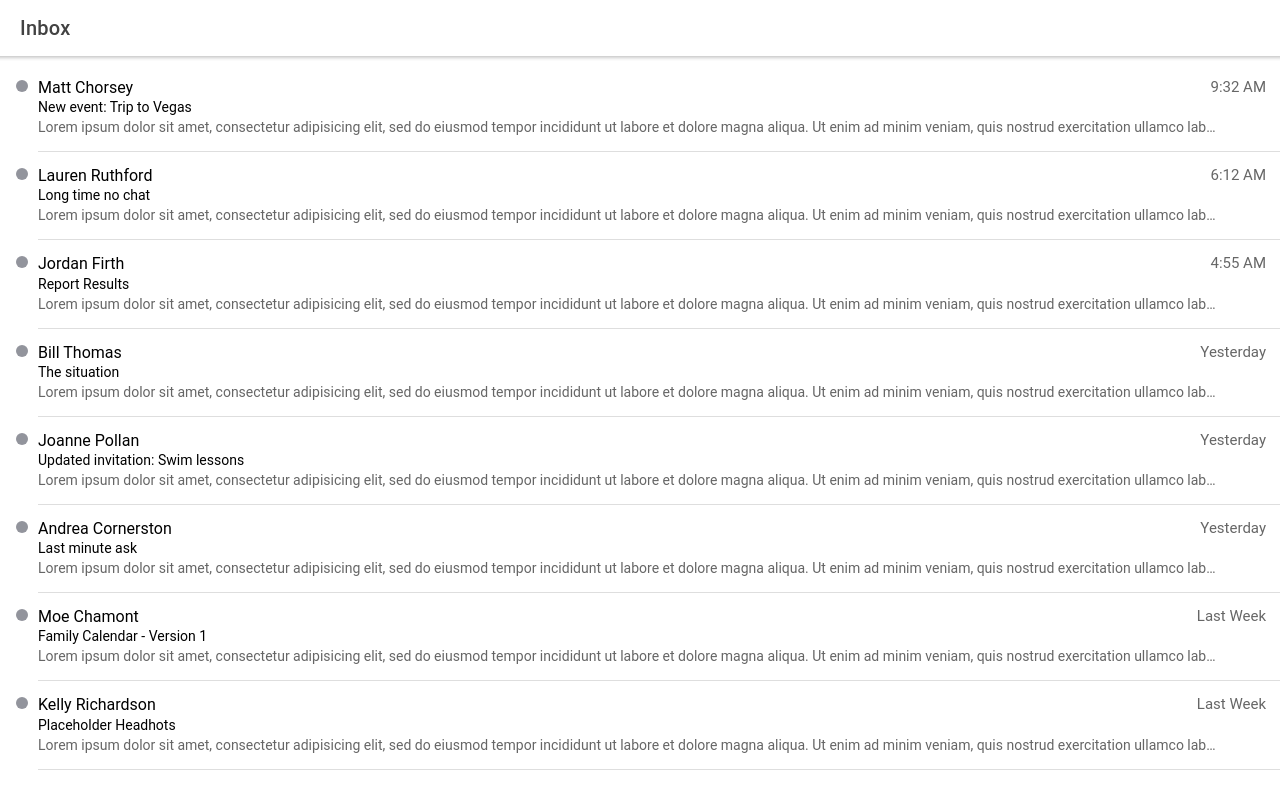
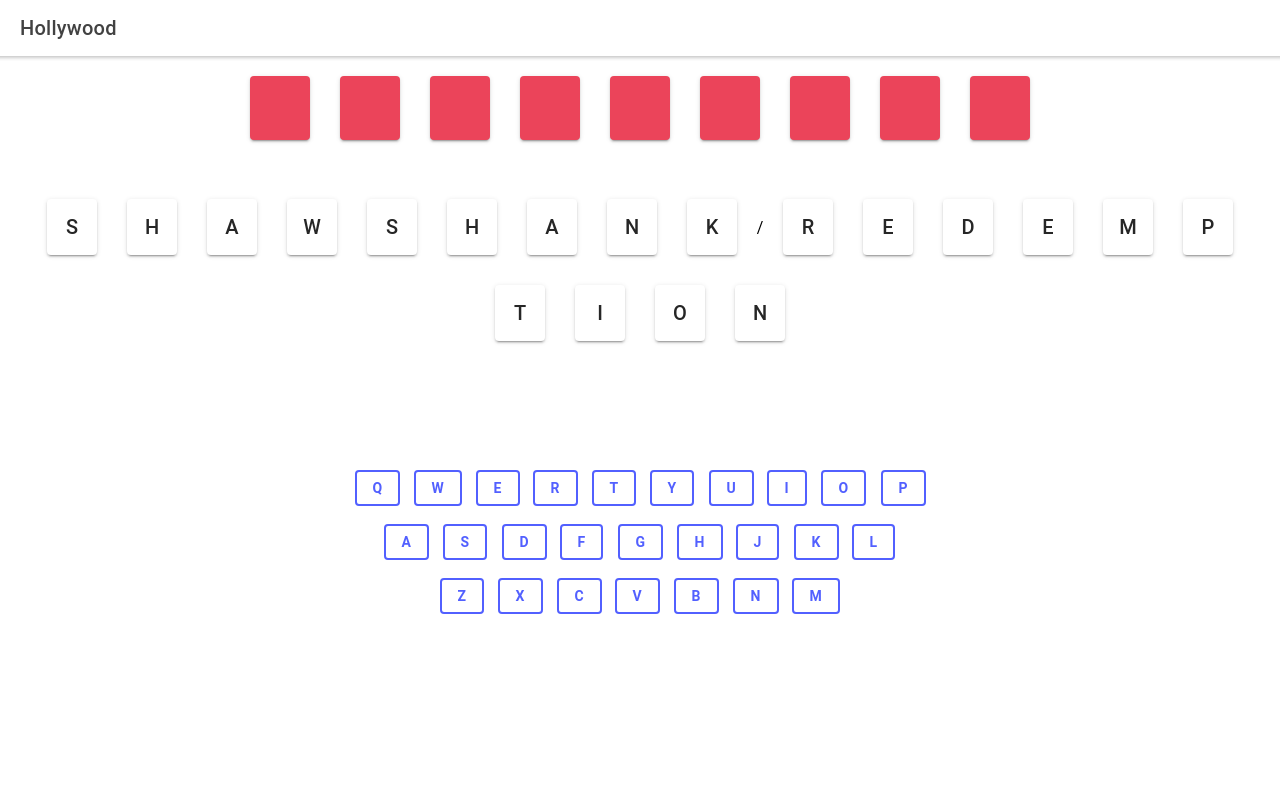
Before and after one commit to shekokar/hollywould, a React (Create React App) app: page /home in a window 1280 px wide. Shown: the top 792 px of the page. Built offline with nearby package versions, Linux system fonts and the light colour scheme.

Commit message:
progress

```diff
--- /dev/null
+++ b/src/components/Keyboard.tsx
@@ -0,0 +1,16 @@
+import React from 'react';
+import {IonGrid,IonCol, IonRow, IonButton} from '@ionic/react';
+
+
+export const Keyboard: React.FC = () => {
+  const letters = ['QWERTYUIOP','ASDFGHJKL','ZXCVBNM']
+  return (
+        <IonGrid >
+          {[...letters].map(row => <IonRow style={{display: 'flex', alignItems: 'center', justifyContent: 'center'}}>
+            {[...row].map(letter => <IonCol size='auto'>
+            <IonButton strong={true} color='tertiary' fill="outline">{letter}</IonButton>
+            </IonCol>)}
+          </IonRow>)}
+        </IonGrid>
+  );
+};
--- /dev/null
+++ b/src/components/TitleCard.tsx
@@ -0,0 +1,17 @@
+import React from 'react';
+import {IonCard, IonCardHeader, IonCardTitle,IonItem} from '@ionic/react';
+
+interface TitleCardProps {
+    character: string;
+  }
+
+export const TitleCard: React.FC<TitleCardProps> = ({character}) => {
+  return (
+        <IonCard mode="md" style={{width:'50px'}}>
+
+      <IonCardHeader style={{textAlign:'center'}}>
+      <IonCardTitle>{character}</IonCardTitle></IonCardHeader>
+
+        </IonCard>
+  );
+};
--- /dev/null
+++ b/src/components/Tries.tsx
@@ -0,0 +1,40 @@
+import { IonCol, IonGrid, IonRow } from '@ionic/react';
+import React from 'react';
+import { TryCard } from './TryCard';
+
+
+export const Tries: React.FC = () => {
+  return (
+        <IonGrid style={{display: 'flex', alignItems: 'center', justifyContent: 'center'}}>
+            <IonRow>
+                <IonCol size='auto'>
+                    <TryCard/>
+                </IonCol>
+                <IonCol size='auto'>
+                    <TryCard/>
+                </IonCol>
+                <IonCol size='auto'>
+                    <TryCard/>
+                </IonCol>
+                <IonCol size='auto'>
+                    <TryCard/>
+                </IonCol>
+                <IonCol size='auto'>
+                    <TryCard/>
+                </IonCol>
+                <IonCol size='auto'>
+                    <TryCard/>
+                </IonCol>
+                <IonCol size='auto'>
+                    <TryCard/>
+                </IonCol>
+                <IonCol size='auto'>
+                    <TryCard/>
+                </IonCol>
+                <IonCol size='auto'>
+                    <TryCard/>
+                </IonCol>
+            </IonRow>
+        </IonGrid>
+  );
+};
--- /dev/null
+++ b/src/components/TryCard.tsx
@@ -0,0 +1,11 @@
+import React from 'react';
+import {IonCard, IonCardContent, IonCardHeader, IonCardTitle,IonItem} from '@ionic/react';
+
+
+
+export const TryCard: React.FC = () => {
+  return (
+        <IonCard color="danger" mode="md" style={{width:'5vw',height:'8vh',maxWidth:'60px',maxHeight:'75px'}}>
+        </IonCard>
+  );
+};
--- a/src/pages/Home.tsx
+++ b/src/pages/Home.tsx
@@ -1,4 +1,7 @@
 import MessageListItem from '../components/MessageListItem';
+import {TitleCard} from '../components/TitleCard';
+import { Keyboard } from '../components/Keyboard';
+import { Tries } from '../components/Tries';
 import { useState } from 'react';
 import { Message, getMessages } from '../data/messages';
 import {
@@ -10,12 +13,16 @@ import {
   IonRefresherContent,
   IonTitle,
   IonToolbar,
-  useIonViewWillEnter
+  useIonViewWillEnter,
+  IonGrid,
+  IonCol,
+  IonRow,
+  IonFooter
 } from '@ionic/react';
 import './Home.css';
 
 const Home: React.FC = () => {
-
+  const movie = 'Shawshank Redemption'.toUpperCase();
   const [messages, setMessages] = useState<Message[]>([]);
 
   useIonViewWillEnter(() => {
@@ -33,7 +40,7 @@ const Home: React.FC = () => {
     <IonPage id="home-page">
       <IonHeader>
         <IonToolbar>
-          <IonTitle>Inbox</IonTitle>
+          <IonTitle>Hollywood</IonTitle>
         </IonToolbar>
       </IonHeader>
       <IonContent fullscreen>
@@ -44,15 +51,36 @@ const Home: React.FC = () => {
         <IonHeader collapse="condense">
           <IonToolbar>
             <IonTitle size="large">
-              Inbox
+              Hollywood
             </IonTitle>
           </IonToolbar>
         </IonHeader>
 
-        <IonList>
+        {/* <IonList>
           {messages.map(m => <MessageListItem key={m.id} message={m} />)}
-        </IonList>
+        </IonList> */}
+        <Tries/>
+        <br/>
+        <IonGrid style={{display: 'flex', alignItems: 'center', justifyContent: 'center'}} className="ion-align-self-center">
+          <IonRow style={{display: 'flex', alignItems: 'center', justifyContent: 'center'}} className="ion-align-items-center">
+        {[...movie].map(c =>
+        <IonCol size="auto">
+          {c===' '?'/':<TitleCard character={c.toString()}/>}
+          </IonCol>)}
+        </IonRow>
+        </IonGrid>
+        {/* <h1>Hello World</h1> */}
+        <br/>
+        <br/>
+        <br/>
+        <br/>
+        <br/>
+        <Keyboard/>
+
       </IonContent>
+
+
+
     </IonPage>
   );
 };
--- a/tsconfig.json
+++ b/tsconfig.json
@@ -1,6 +1,6 @@
 {
   "compilerOptions": {
-    "target": "es5",
+    "target": "es6",
     "lib": [
       "dom",
       "dom.iterable",
```
Also changed, not shown: src/components/MovieInput.tsx (added, +33 -0 lines), 1 other file (tests, documents, lock files or other folders).
